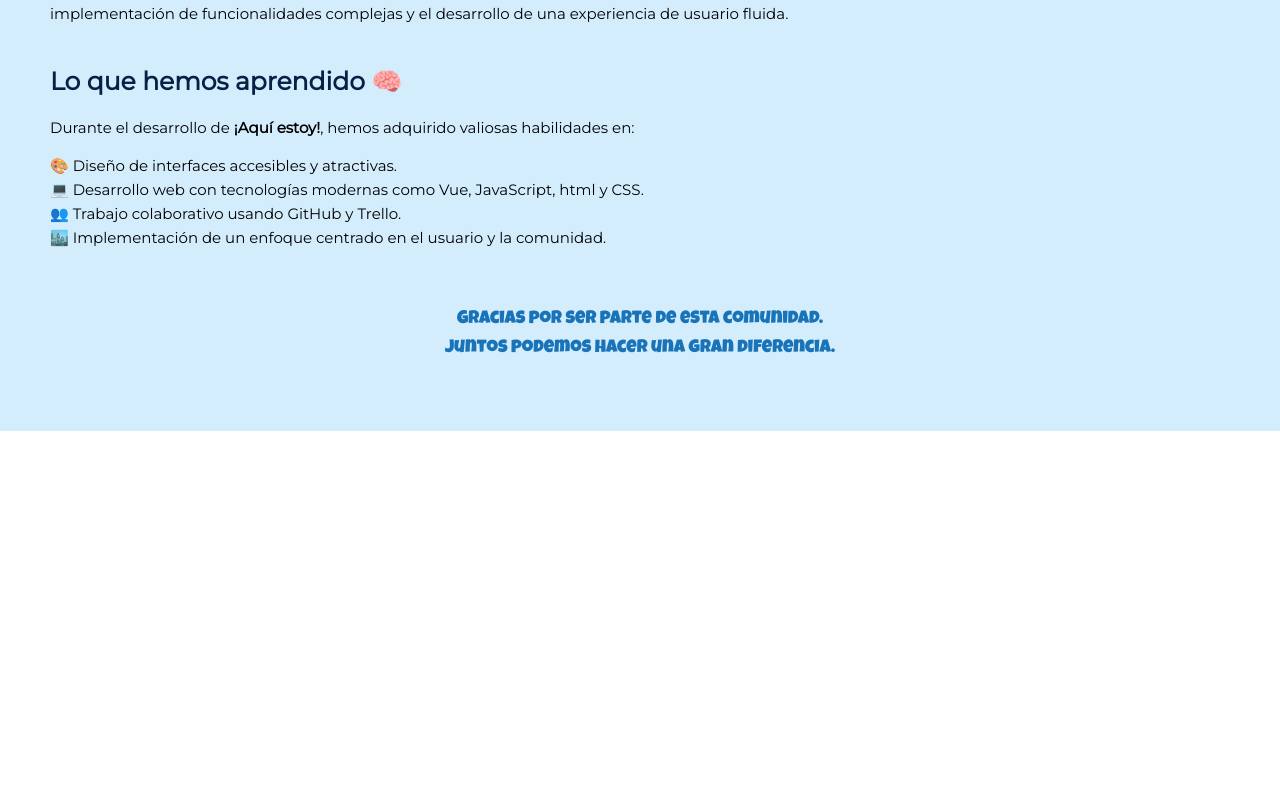
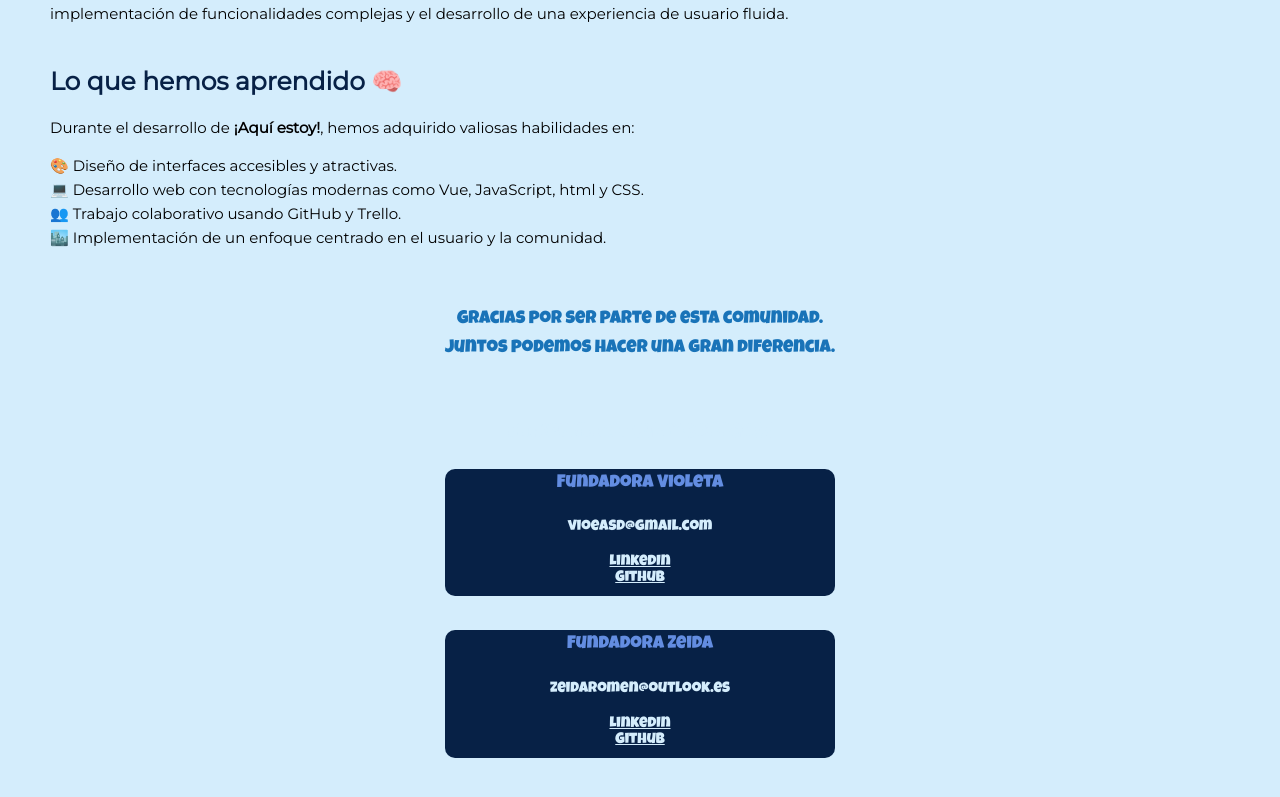
Before and after one commit to AndrewUru/web-aqui-estoy-vue, a Vue app: page /about in a window 1280 px wide. Shown: the part 751-1548 px from the top of the page. Before the commit the page ends 1182 px from the top, so only its background shows below. Built offline with nearby package versions, Linux system fonts and the light colour scheme; no server answers.

Commit message:
añadido contacto en el about us

```diff
--- a/src/components/MainHeaderComponent.vue
+++ b/src/components/MainHeaderComponent.vue
@@ -47,6 +47,7 @@ export default {
     <nav class="header-left">
 
       <div class="nav-links">
+        <RouterLink to="/" class="home">¡AQUÍ ESTOY!</RouterLink>
         <!--<a href="#" @click.prevent="redirectToHome">¡AQUÍ ESTOY!</a>-->
         <RouterLink to="/lost-animals">En búsqueda</RouterLink>
         <RouterLink to="/found-animals">Encontrados</RouterLink>
@@ -109,7 +110,7 @@ export default {
   /* Espaciado entre los elementos */
 }
 
-.header-left a {
+.home {
   color: var(--color-celeste);
   font-family: "Luckiest Guy", system-ui;
   font-size: 20px;
--- a/src/views/AboutUsView.vue
+++ b/src/views/AboutUsView.vue
@@ -50,6 +50,28 @@
     </div>
     <div class="about-footer">
       <p>Gracias por ser parte de esta comunidad.<br> Juntos podemos hacer una gran diferencia.</p>
+      <br>
+      <div class="contact-founder">
+        <p id="tittle-contact">LinkedIn, GitHub y correo!!!</p>
+        <div class="founder-container">
+          <p class="founder-name">Fundadora Violeta</p>
+          <p>vioeasd@gmail.com</p>
+          <a href="https://www.linkedin.com/in/vio-bobis-santana/">LinkedIn</a>
+          <br>
+          <a href="https://github.com/vio-debug">Github</a>
+        </div>
+
+        <br>
+        <div class="founder-container">
+          <p class="founder-name">Fundadora Zeida</p>
+          <p>zeidaromen@outlook.es</p>
+          <a href="https://www.linkedin.com/in/zeida-de-los-reyes-rodr%C3%ADguez-mendoza/">LinkedIn</a>
+          <br>
+          <a href="https://github.com/Zeida">Github</a>
+        </div>
+
+      </div>
+
     </div>
   </div>
 </template>
@@ -121,4 +143,35 @@ p {
   font-size: 15px;
   line-height: 1.6;
 }
+
+
+
+#tittle-contact {
+  font-size: 20px;
+  color: var(--color-celeste);
+}
+
+.contact-founder {
+
+  & .founder-container {
+    padding-bottom: 10px;
+    margin-top: 10px;
+    background-color: var(--color-azul-oscuro);
+    color: white;
+    border-radius: 10px;
+    text-align: center;
+
+  }
+
+  & .founder-name {
+    font-size: 18px;
+    color: rgb(99, 141, 225);
+  }
+
+  & a,
+  p {
+    font-size: 15px;
+    color: var(--color-celeste);
+  }
+}
 </style>
```
